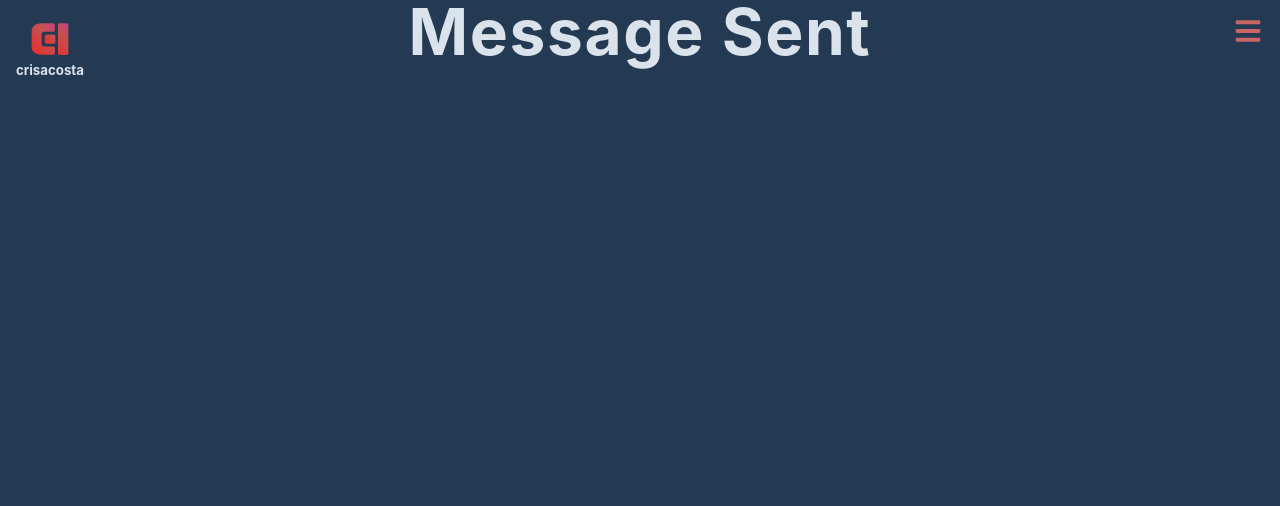
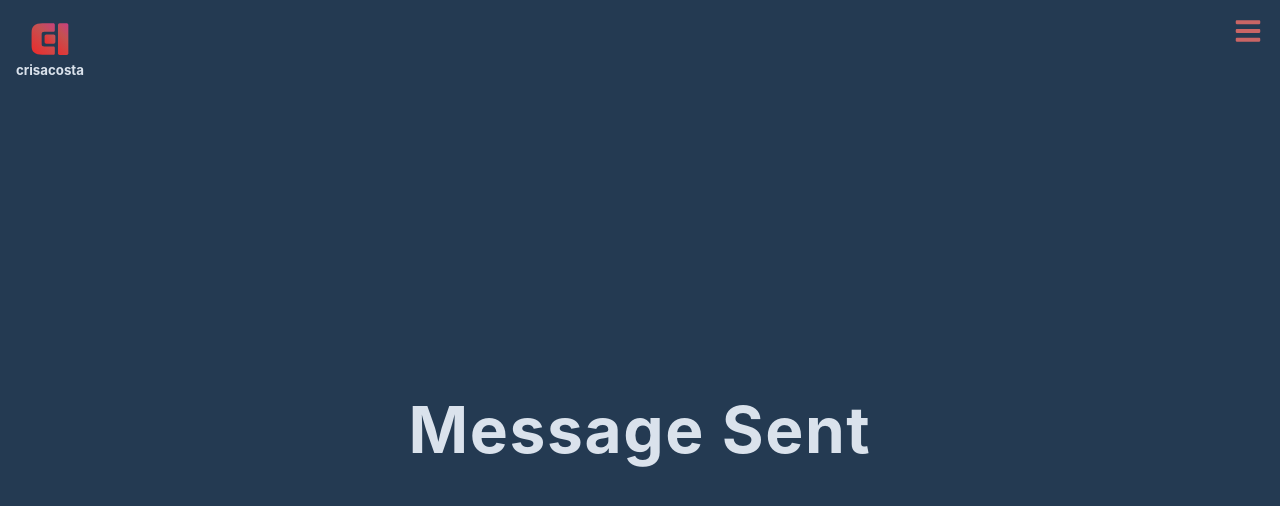
Before and after one commit to eatcodesforlife/my-react-portfolio, a React (Create React App) app: page /messagesent in a window 1280 px wide. Shown: the top 506 px of the page. Built offline with nearby package versions, Linux system fonts and the light colour scheme.

Commit message:
test - removed preventefault added test success page v2

```diff
--- a/src/components/SubmissionSuccess.js
+++ b/src/components/SubmissionSuccess.js
@@ -2,9 +2,9 @@ import React from 'react'
 
 const SubmissionSuccess = () => {
   return (
-    <div>
+    <section className='section'>
         <h1>message sent</h1>
-    </div>
+    </section>
   )
 }
 
```
